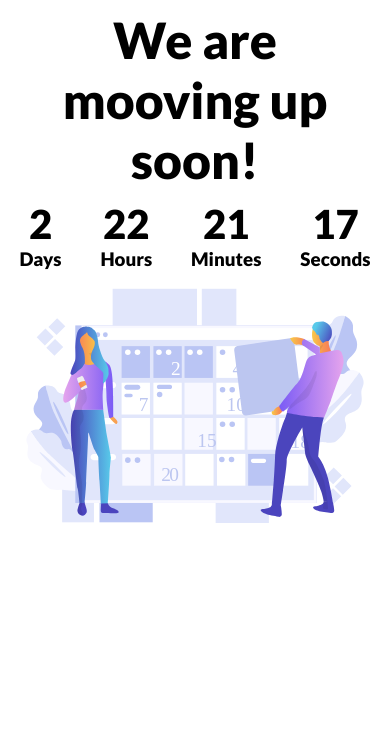
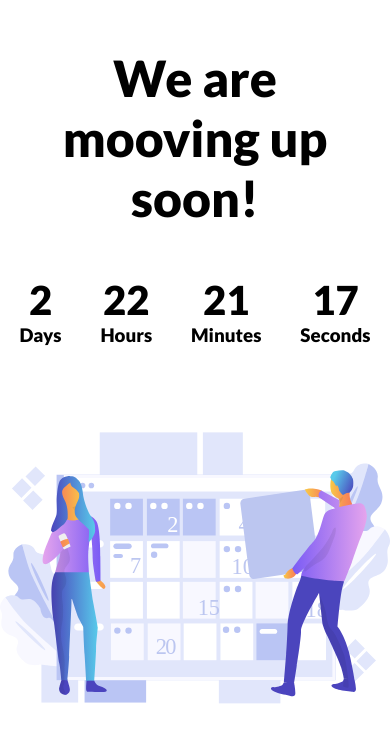
Before and after one commit to r-courtesy/JavaScriptCountdown, a plain HTML site: page index.html in a window 390 px wide. Drawn offline with Linux system fonts and the light colour scheme.

Commit message:
Update style.css

```diff
--- a/assets/styles/style.css
+++ b/assets/styles/style.css
@@ -46,7 +46,6 @@
   h2 {
     text-align: center;
     font-size: 50px;
-    padding: 10px;
   }
 
   .coming-soon {
@@ -55,7 +54,6 @@
 
   .waiting {
     width: 100%;
-    height: 30vh;
   }
 
   .day,
```
